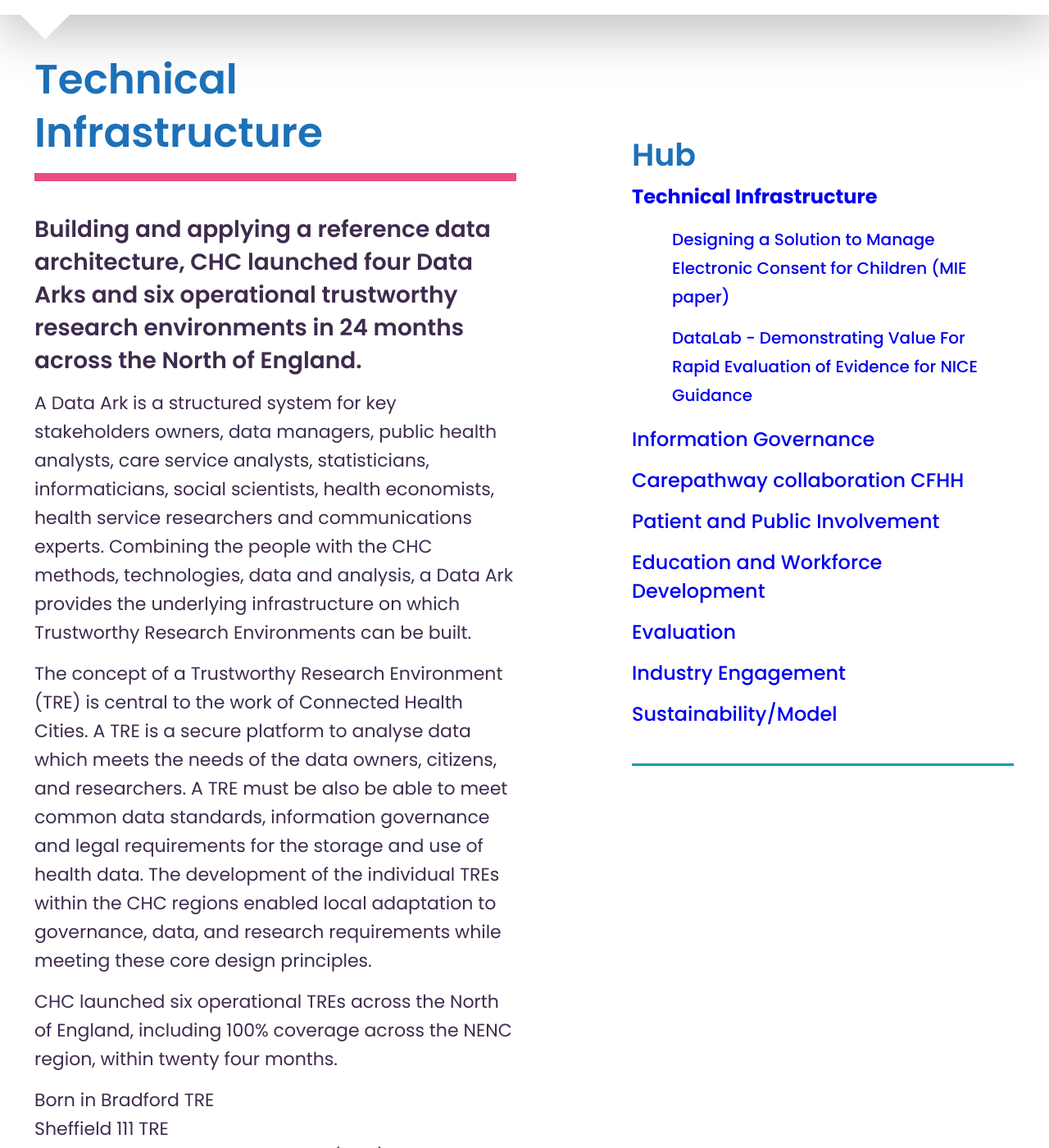
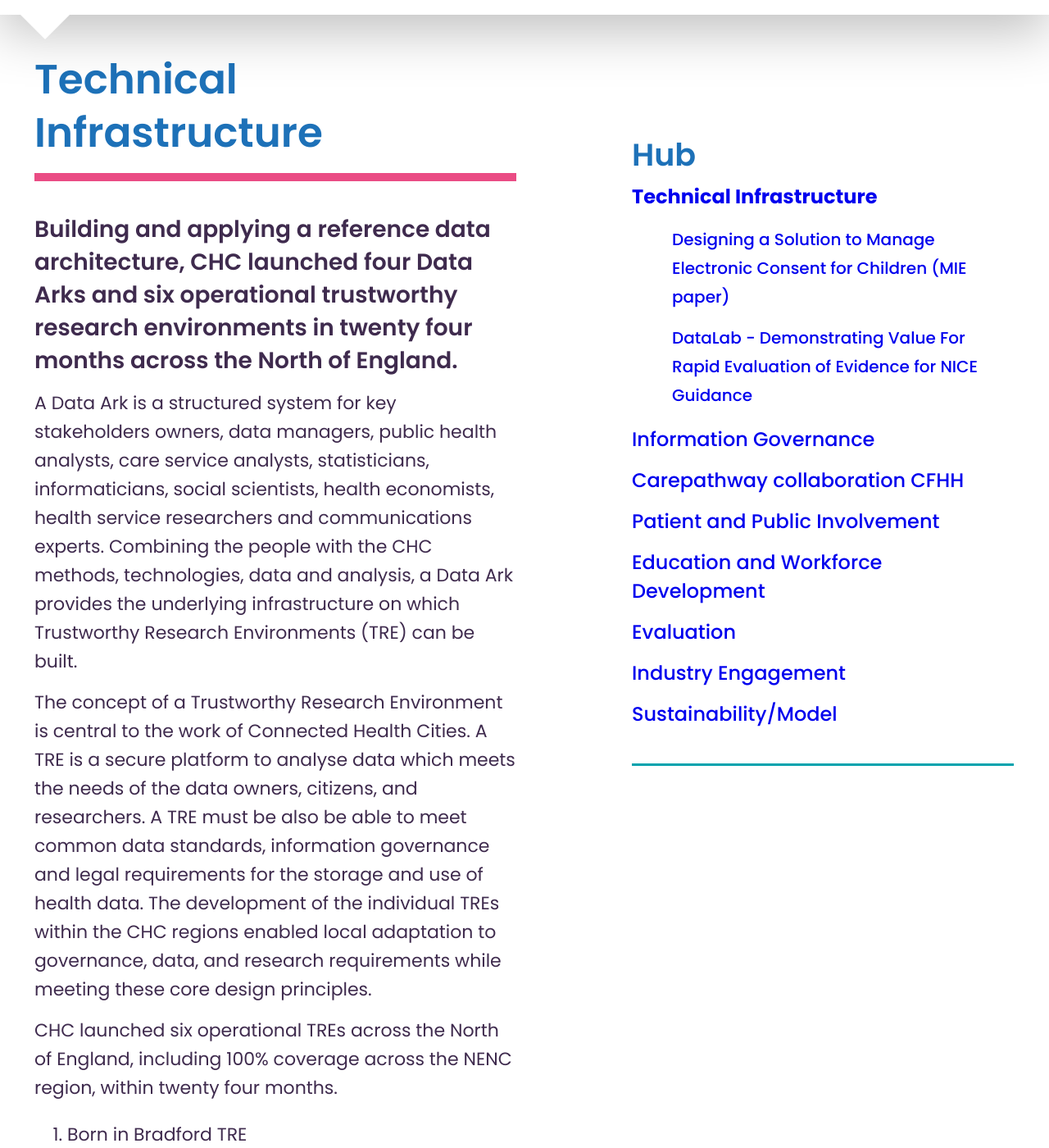
Before and after one commit to connectedhealthcities/connectedhealthcities, a Jekyll site: the page built from hub/technical-infrastructure.md, in a window 1280 px wide and 1400 px high, scrolled down 227 px. Shown: the whole window at 82% size. Built offline with Jekyll 4.4.1, drawn with Linux system fonts in a browser that asks for light colours; our own code applies the rules of GitHub Pages for plain Markdown files.

Commit message:
Update technical-infrastructure.md

```diff
--- a/hub/technical-infrastructure.md
+++ b/hub/technical-infrastructure.md
@@ -7,19 +7,20 @@ parent: hub
 
 ---
 
-Building and applying a reference data architecture, CHC launched four Data Arks and six operational trustworthy research environments in 24 months across the North of England.
+Building and applying a reference data architecture, CHC launched four Data Arks and six operational trustworthy research environments in twenty four months across the North of England.
 
-A Data Ark is a structured system for key stakeholders owners, data managers, public health analysts, care service analysts, statisticians, informaticians, social scientists, health economists, health service researchers and communications experts. Combining the people with the CHC methods, technologies, data and analysis, a Data Ark provides the underlying infrastructure on which Trustworthy Research Environments can be built.
+A Data Ark is a structured system for key stakeholders owners, data managers, public health analysts, care service analysts, statisticians, informaticians, social scientists, health economists, health service researchers and communications experts. Combining the people with the CHC methods, technologies, data and analysis, a Data Ark provides the underlying infrastructure on which Trustworthy Research Environments (TRE) can be built.
 
-The concept of a Trustworthy Research Environment (TRE) is central to the work of Connected Health Cities. A TRE is a secure platform to analyse data which meets the needs of the data owners, citizens, and researchers. A TRE must be also be able to meet common data standards, information governance and legal requirements for the storage and use of health data. The development of the individual TREs within the CHC regions enabled local adaptation to governance, data, and research requirements while meeting these core design principles.
+The concept of a Trustworthy Research Environment is central to the work of Connected Health Cities. A TRE is a secure platform to analyse data which meets the needs of the data owners, citizens, and researchers. A TRE must be also be able to meet common data standards, information governance and legal requirements for the storage and use of health data. The development of the individual TREs within the CHC regions enabled local adaptation to governance, data, and research requirements while meeting these core design principles.
 
 CHC launched six operational TREs across the North of England, including 100% coverage across the NENC region, within twenty four months.
-- Born in Bradford TRE
-- Sheffield 111 TRE
-- Leeds Institute for Data Analytics (LIDA) TRE
-- University of Manchester TRE
-- AIMES/NWC TRE
-- AIMES/NENC TRE
+
+1. Born in Bradford TRE
+2. Sheffield 111 TRE
+3. Leeds Institute for Data Analytics (LIDA) TRE
+4. University of Manchester TRE
+5. AIMES/NWC TRE
+6. AIMES/NENC TRE
 
 **Establishing the TREs**
 A Technical Working Group was established February 2017. This Group worked with the four regions to develop a common design for the essential features, or reference architecture, as a baseline for future implementation of local TREs.
```
